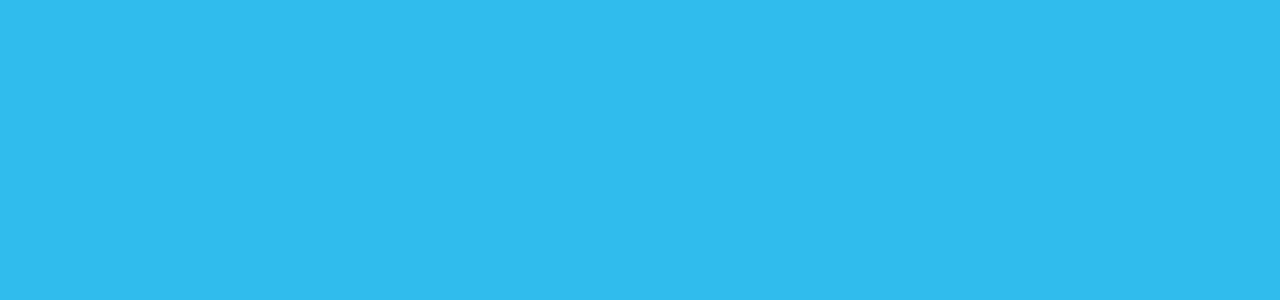
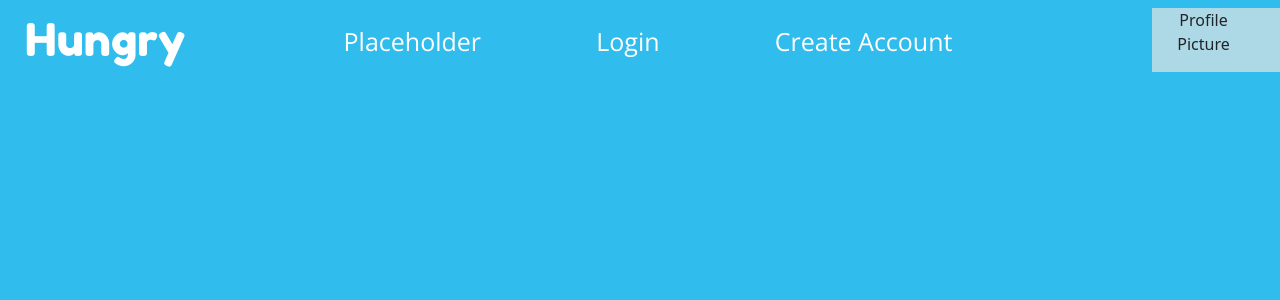
Before and after one commit to jackwillis517/Hungry, a React (Create React App) app in the folder frontend/: page /navbar in a window 1280 px wide. Before the commit this address had no page. Shown: the top 300 px of the page. Built offline with nearby package versions, Linux system fonts and the light colour scheme.

Commit message:
Created Navbar component

```diff
--- a/frontend/src/App.js
+++ b/frontend/src/App.js
@@ -2,6 +2,7 @@ import React from 'react'
 import { BrowserRouter, Routes, Route } from 'react-router-dom'
 import Login from './pages/Login.js'
 import CreateUser from './pages/CreateUser.js'
+import Navbar from './pages/Navbar.js'
 
 const App = () => {
     return (
@@ -9,6 +10,7 @@ const App = () => {
             <Routes>
                 <Route path="/login" element={<Login/>} />
                 <Route path="/createuser" element={<CreateUser/>} />
+                <Route path="/navbar" element={<Navbar/>} />
             </Routes>
         </BrowserRouter>
     )
--- a/frontend/src/pages/CreateUser.js
+++ b/frontend/src/pages/CreateUser.js
@@ -1,6 +1,6 @@
 import React, { useState } from 'react'
 import axios from 'axios'
-import styles from './CreateUser.css';
+import './CreateUser.css';
 import { Button, Form, FormGroup, Label, Input } from 'reactstrap'
 
 const CreateUser = () => {
@@ -45,7 +45,7 @@ const CreateUser = () => {
           />
         </FormGroup>
         <FormGroup className='login-text'>
-          <Label>email</Label>
+          <Label>Email</Label>
           <Input
             value = {email}
             onChange = {(e) => setEmail(e.target.value)}
--- a/frontend/src/pages/Login.js
+++ b/frontend/src/pages/Login.js
@@ -1,6 +1,6 @@
 import React, { useState } from 'react'
 import axios from 'axios'
-import styles from './Login.css';
+import './Login.css';
 import { Button, Form, FormGroup, Label, Input } from 'reactstrap'
 
 const Login = () => {
--- /dev/null
+++ b/frontend/src/pages/Navbar.css
@@ -0,0 +1,92 @@
+/*
+  Colors
+  Blue: 30bced
+  Grey: 303036
+  White: fffaff
+  Orange: fc5130
+  Black: 050401
+*/
+
+@import url('https://fonts.googleapis.com/css2?family=Fredoka+One&family=Open+Sans:wght@400;600&display=swap');
+
+
+body {
+    margin: 0;
+    padding: 0;
+}
+
+.navbar {
+    width: 100%;
+    height: 80px;
+    display: flex;
+}
+
+.navbar-brand {
+    order: 1;
+    width: 10%;
+    height: 100%;
+    max-height: 140px;
+    text-align: center;
+}
+
+.navbar-brand h1 {
+    text-decoration: none;
+    color: white;
+    font-family: 'Fredoka One', cursive;
+    font-size: 45px;
+    padding-left: 25px;
+}
+
+.navbar-items {
+    order: 2;
+    width: 60%;
+    height: 100%;
+    max-height: 140px;
+    text-align: center;
+    padding-top: 15px;
+}
+
+.navbar-items a {
+    text-decoration: none;
+    color: white;
+    font-family: 'Open Sans', sans-serif;
+    font-size: 25px;
+}
+
+.navbar-item1 {
+    margin-top: 15%;
+}
+
+.navbar-item2 {
+    margin-left: 15%;
+}
+
+.navbar-item3 {
+    margin-left: 15%;
+}
+
+.navbar-account {
+    order: 3;
+    width: 10%;
+    height: 100%;
+    max-height: 140px;
+    text-align: center;
+    background-color: lightblue;
+    padding-right: 25px;
+}
+
+
+
+
+
+
+
+/* .navbar-brand {
+    font-family: 'Fredoka One', cursive;
+}
+
+
+
+.navbar-item {
+    font-family: 'Open Sans', sans-serif;
+} */
--- /dev/null
+++ b/frontend/src/pages/Navbar.js
@@ -0,0 +1,42 @@
+import React from 'react'
+import './Navbar.css';
+//import { Navbar, Nav, NavItem, NavLink, Collapse, NavbarBrand} from 'reactstrap'
+// import Login from './pages/Login.js'
+// import CreateUser from './pages/CreateUser.js'
+
+const Navbar = () => {
+    return (
+        // <Route path="/login" element={<Login/>} />
+        // <Route path="/createuser" element={<CreateUser/>} />
+        <div className='navbar'>
+          <div className='navbar-brand'>
+            <h1>Hungry</h1>
+          </div>
+          <div className='navbar-items'>
+            <a href='' className='navbar-item1'>Placeholder</a>
+            <a href='/login' className='navbar-item2'>Login</a>
+            <a href='/createuser' className='navbar-item3'>Create Account</a>
+          </div>
+          <div className='navbar-account'>Profile Picture</div>
+        </div>
+    )
+}
+
+export default Navbar;
+
+// {/* <Navbar light expand="md">
+//           <NavbarBrand className='navbar-brand' href="/">Hungry</NavbarBrand>
+//           <Collapse navbar>
+//             <Nav className="ml-auto" navbar>
+//               <NavItem className='navbar-item'>
+//                 <NavLink href="">Placeholder</NavLink>
+//               </NavItem>
+//               <NavItem className='navbar-item'>
+//                 <NavLink href="/login">Login</NavLink>
+//               </NavItem>
+//               <NavItem className='navbar-item'>
+//                 <NavLink href="/createuser">Create Account</NavLink>
+//               </NavItem>
+//             </Nav>
+//           </Collapse>
+//         </Navbar> */}
```
Also changed, not shown: frontend/src/pages/Login.css (+7 -7 lines), 1 other file (tests, documents, lock files or other folders).
